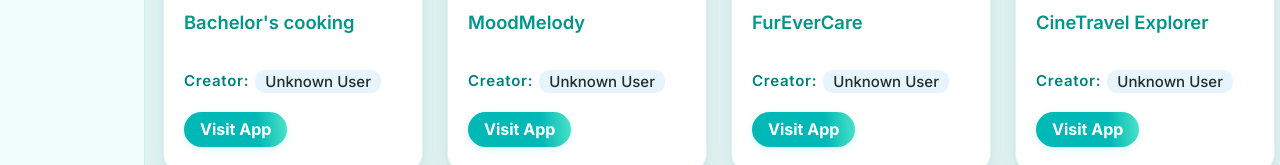
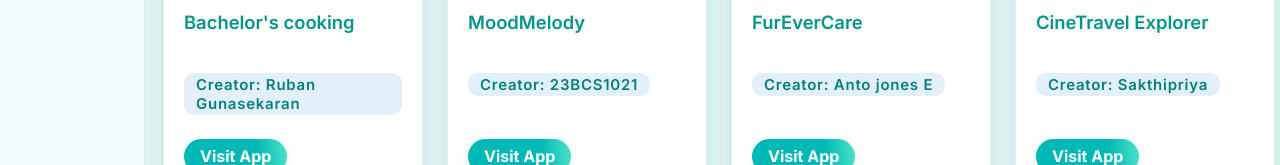
Before and after one commit to DarssiniRamesh/json-dashboard-viewer-52679, a React (Create React App) app in the folder dashboard_frontend/: page / in a window 1280 px wide. Shown: the part 431-596 px from the top of the page. Built offline with nearby package versions, Linux system fonts and the light colour scheme; the HTML template or start-up script is replaced by a standard one.

Commit message:
CheckPoint - cgba77e828

```diff
--- a/dashboard_frontend/src/TopAppsPage.js
+++ b/dashboard_frontend/src/TopAppsPage.js
@@ -66,16 +66,11 @@ function WeekTabs({ weekIds, weeks, activeWeek, onWeekChange }) {
 /**
  * PUBLIC_INTERFACE
  * AppCard component for Top Apps.
- * Displays app info, visit link, and the creator's name.
+ * Displays app info, visit link, and the creator's name from the 'username' field only.
  */
 function AppCard({ app }) {
-  // Find a field for creator's name
-  const creator =
-    app.created_by_name ||
-    app.created_by ||
-    app.creator_name ||
-    app.creator ||
-    "Unknown User";
+  // Only use the 'username' field for the creator's name
+  const creator = app.username || "Unknown User";
 
   return (
     <div className="topapp-card">
@@ -84,28 +79,18 @@ function AppCard({ app }) {
       </div>
       <div className="topapp-card-content">
         <div className="topapp-title">{app.app_name}</div>
-        <div style={{margin: "7px 0 7px 0"}}>
+        <div style={{ margin: "10px 0 10px 0", display: "flex", alignItems: "center" }}>
           <span
             style={{
               color: COLORS.primary,
               fontWeight: 600,
+              fontSize: 15,
+              background: "#e3f0fb",
+              padding: "2px 12px",
+              borderRadius: "10px",
               letterSpacing: "0.05em",
-              fontSize: 15,
-              marginRight: 6
             }}>
-            Creator:
-          </span>
-          <span
-            style={{
-              color: COLORS.text,
-              fontWeight: 500,
-              fontSize: 15,
-              backgroundColor: "#E8F4FD",
-              padding: "2px 10px",
-              borderRadius: "10px",
-              verticalAlign: "middle"
-            }}>
-            {creator}
+            Creator: {creator}
           </span>
         </div>
         <div className="topapp-action-row">
```
Also changed, not shown: 2 other files (tests, documents, lock files or other folders).
